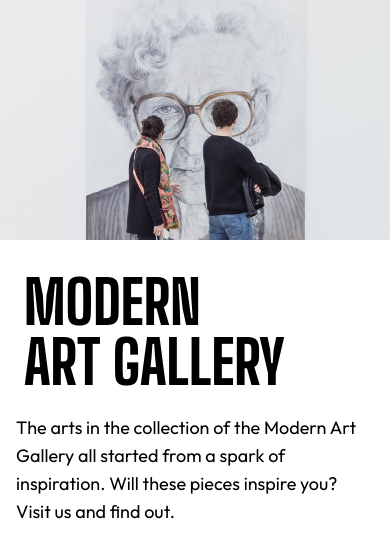
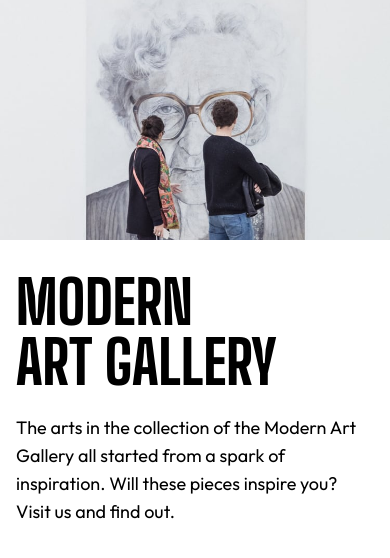
Before and after one commit to djneill/Modern-Art-Gallery, a Next.js app: page / in a window 390 px wide. Shown: the top 558 px of the page. Built offline with nearby package versions, Linux system fonts and the light colour scheme.

Commit message:
adjust padding for mobile title

```diff
--- a/src/components/Hero/index.tsx
+++ b/src/components/Hero/index.tsx
@@ -42,9 +42,7 @@ export default function Hero() {
                     width={500}
                     height={500}
                 />
-                <div className={bigShouldersDisplay.className}>
-                    <h1 className='text-6xl font-extrabold text-black leading-[60px] pl-6 py-8 uppercase'>Modern <br /> art gallery</h1>
-                </div>
+                <h1 className={`${bigShouldersDisplay.className} text-6xl font-extrabold text-black leading-[60px] inset-x-[16px]  inset-y-[272px] w-[343px] h-[110px] uppercase py-8 pl-4`}>Modern <br /> art gallery</h1>
                 <p className={`${outfit.className} text-[18px] leading-[28px] absolute w-[343px] h-[112px] inset-x-[16px] inset-y-[414px] font-normal text-black`}>{bodyData[0].description}</p>
             </div>
         </>
```
